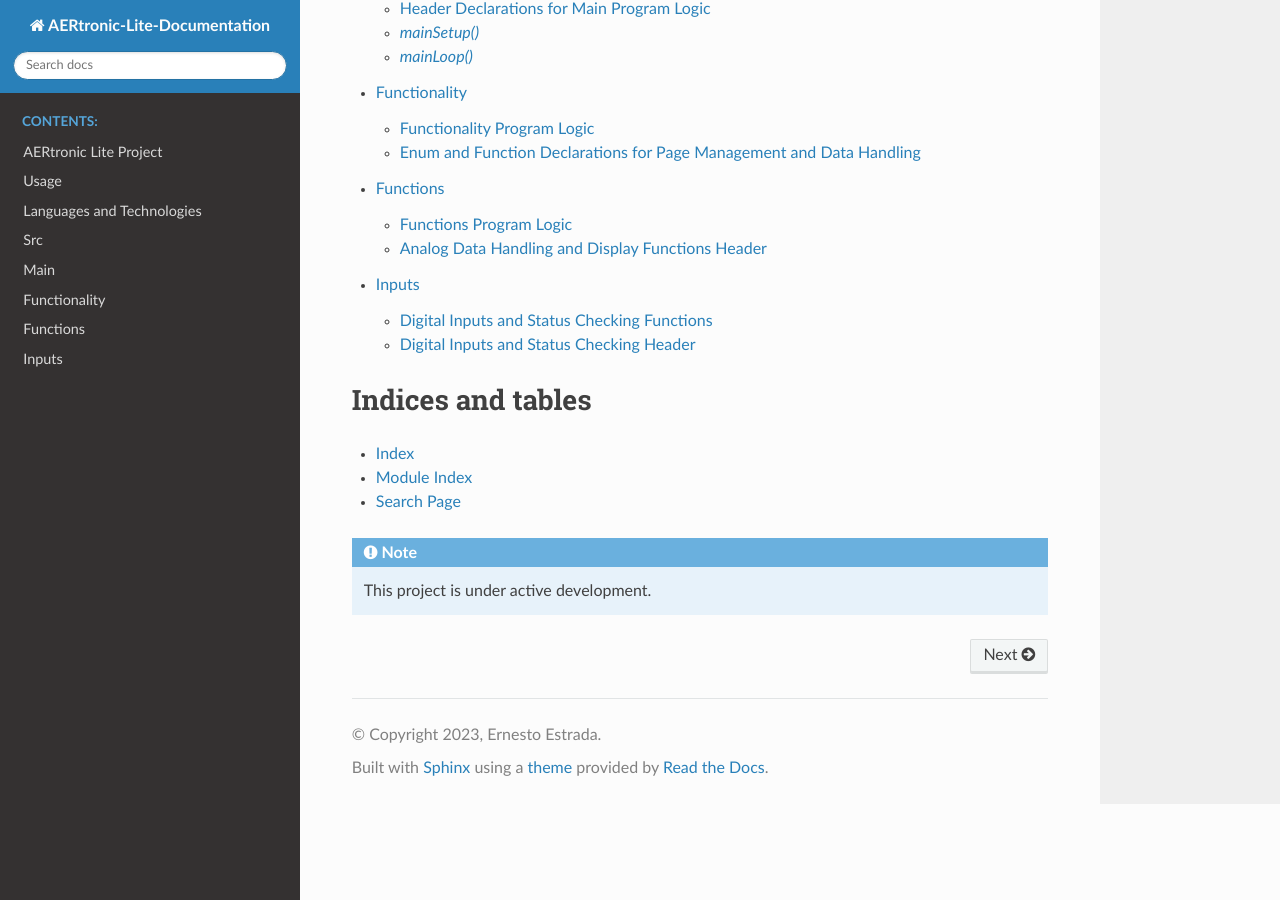
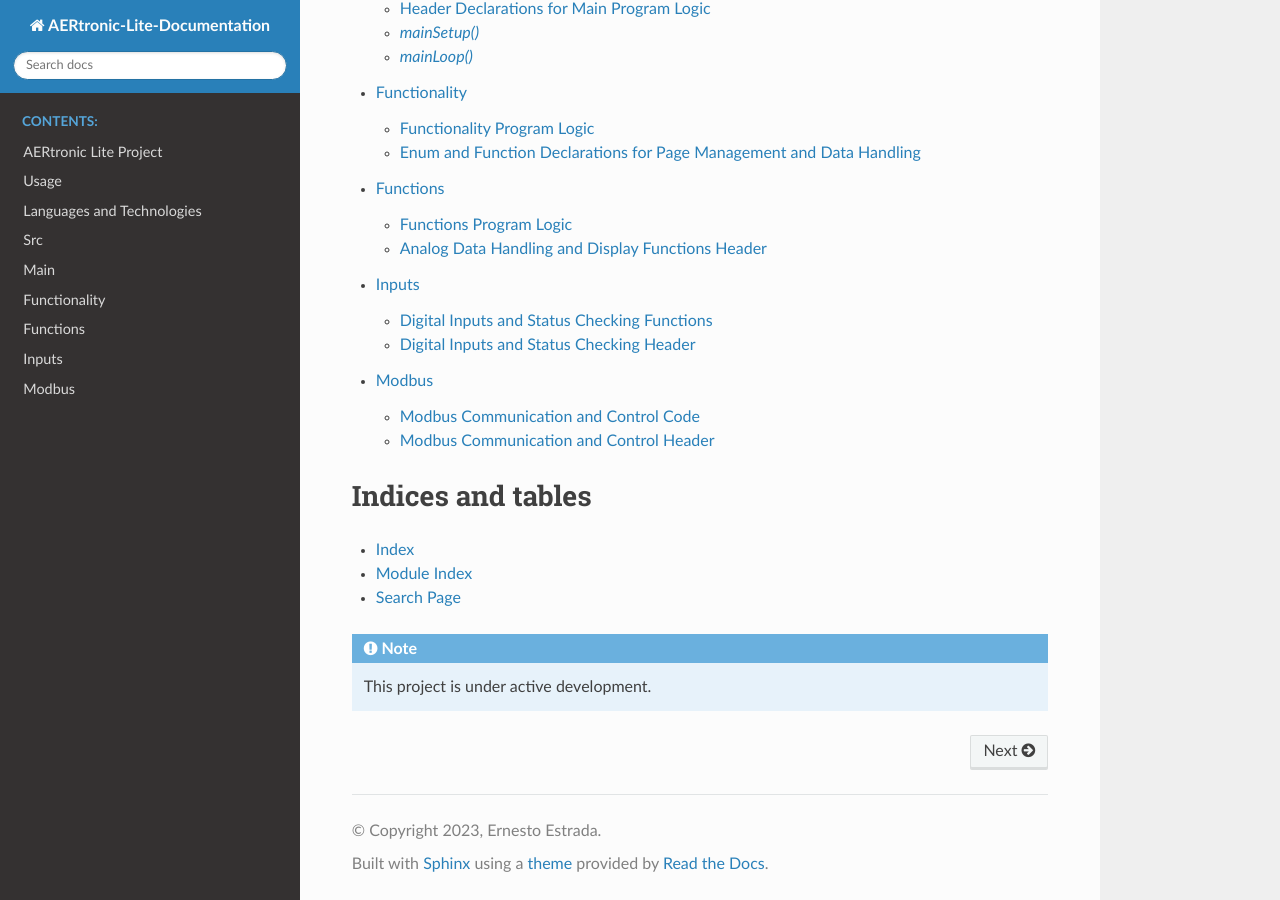
Before and after one commit to ErnestoAerzen/AERtronic-Lite-Documentation, a Sphinx documentation site: the page built from source/index.rst, in a window 1280 px wide and 900 px high, scrolled down 919 px. Built offline with Sphinx 7.4.7 and the Read the Docs theme 2.0.0, drawn with Linux system fonts in a browser that asks for light colours; part of the change alters nothing that is shown.

Commit message:
Add modbus.rst

```diff
--- a/source/index.rst
+++ b/source/index.rst
@@ -27,6 +27,7 @@ Check out the :doc:`usage` section for further information, including how to
    functionality
    functions
    inputs
+   modbus
 
 Indices and tables
 ==================
--- /dev/null
+++ b/source/modbus.rst
@@ -0,0 +1,151 @@
+Modbus
+======
+
+Modbus Communication and Control Code
+-------------------------------------
+
+This section introduces a source code file named `ModbusESP32.hpp`. This file handles Modbus communication using the ModbusMaster library and controls Modbus-related operations within the AERtronic Basic sketch.
+
+**Code Overview:**
+
+The `ModbusESP32.hpp` source code file includes the following significant components:
+
+1. **Include Statements:**
+
+The header file includes relevant libraries required for Modbus communication and functionality, such as `<ModbusMaster.h>`, "Outputs.hpp," and "Functions.hpp."
+
+2. **Modbus Configuration:**
+
+- Definitions for MAX485 DE (Data Enable) and RE_NEG (Receive Enable) pins are provided using the `#define` directive.
+- An instance of the `ModbusMaster` class, named `node`, is created to manage Modbus communication.
+- A boolean variable, `modbusStatus`, is declared to store the status of Modbus communication (active or inactive).
+
+3. **Modbus Initialization:**
+
+The function `setUpModbus()` is defined to set up the Modbus communication. This includes configuring the MAX485 pins, initializing the serial communication, and starting Modbus communication with a specific slave ID.
+
+4. **Sending Modbus Data:**
+
+The function `sendModbus()` is defined to send Modbus data. The appropriate data value (`200`, `300`, or `400`) is determined based on the `statusDigital` variable. The function sends the data to a specific register using the `node.writeSingleRegister()` function and provides appropriate feedback messages.
+
+5. **Printing Modbus Data:**
+
+The function `printModbus()` prints the current Modbus data value to a designated display element on the Nextion display. This function updates the graphical representation of Modbus communication status.
+
+This section provides a concise summary of the key components and functionality of the `ModbusESP32.hpp` source code file. For a detailed understanding of the code implementation and its interactions, refer to the subsequent sections.
+
+.. code-block:: cpp
+
+    #include "ModbusESP32.hpp"
+    #include <ModbusMaster.h>
+    #include "Outputs.hpp"
+    #include "Functions.hpp"
+
+    //Definition of pin DE of module MAX485 (TX)
+    #define MAX485_DE 17
+    //Definition of pin RE_NEG of module MAX485 (RX)
+    #define MAX485_RE__NEG 16
+
+    //Creation of an instance of ModbusMaster
+    ModbusMaster node;
+
+    //Variable to store the status of Modbus(active or inactive)
+    bool modbusStatus = false;
+
+    //Sends data over Modbus RTU: 200-Ok, 300-Warning, 400-Error
+    int data = 0; //Update this value according to what is needed!!!
+
+    void setUpModbus() {
+        //Configure pins MAX485_RE__NEG and MAX485_DE as outputs
+        pinMode(MAX485_RE__NEG, OUTPUT);
+        pinMode(MAX485_DE, OUTPUT);
+        //Set pin RE_NEG as HIGH (Disable reception)
+        digitalWrite(MAX485_RE__NEG, 1);
+        //Set pin DE as HIGH (Enable transmission)
+        digitalWrite(MAX485_DE, 1);
+
+        //Begin serial communication at 115200 baud rate:
+        Serial2.begin(115200);
+        //Waits until Serial2 port opens:
+        while(!Serial2) {
+            ;
+        }
+
+        //Start Modbus RTUcommunication with slave id = 1
+        node.begin(1, Serial2);
+    }
+
+    void sendModbus() {
+
+        // Verificar si se ha presentado un evento en el sistema
+        // Por ejemplo, si un sensor ha detectado un valor fuera de los límites normales
+        if(statusDigital == 0) {
+            data = 200;
+        } else if(statusDigital == 1) {
+            data = 300;
+        } else if(statusDigital == 2) {
+            data = 400;
+        }
+
+        //Sends the value of data to the 0 register of the slave
+        uint8_t result = node.writeSingleRegister(0, data);
+
+        if(result == node.ku8MBSuccess) {
+            //Prints a succesful message of transmission
+            Serial2.println("Succesful data sent");
+        } else {
+            //Print a failure message of transmission
+            Serial2.print("Unable to send data, result = ");
+            //Prints the result of the operation:
+            Serial2.println(result);
+        }
+
+        Serial.print("fill 700,455,100,25,65535");
+        endLine();
+        Serial.print("xstr 700,445,100,25,6,RED,65535,1,1,3,\"Modbus On\"");
+        endLine();
+    }
+
+    void printModbus() {
+        Serial.print("Comunicacion.tm.txt=\"" + String(data) + "\"");
+        endLine();
+    }
+
+Modbus Communication and Control Header
+---------------------------------------
+
+This section introduces a header file named `ModbusESP32.hpp`. This header file declares function prototypes and global variables related to Modbus communication and control within the AERtronic Basic sketch.
+
+**Header Overview:**
+
+The header file includes the following significant declarations:
+
+1. **Function Prototypes:**
+
+The header declares three functions that are crucial for Modbus communication and control:
+
+- `setUpModbus()`: This function sets up the Modbus communication by configuring the necessary pins, initializing serial communication, and starting Modbus communication with a specific slave ID.
+- `sendModbus()`: This function sends Modbus data based on the current `statusDigital` value. The data is sent to a specific register using the ModbusMaster library functions.
+- `printModbus()`: This function prints the current Modbus data value to a designated display element on the Nextion display.
+
+2. **Global Variables:**
+
+The header declares the following global variables:
+
+- `modbusStatus`: A boolean variable that stores the status of Modbus communication (active or inactive).
+- `data`: An integer variable that holds the data value to be sent over Modbus. The value is determined based on the `statusDigital` variable.
+
+These function prototypes and global variables are essential components of Modbus communication and control in the AERtronic Basic sketch. They enable effective interaction with Modbus devices and update the Nextion display with relevant information.
+
+This section provides a concise overview of the function prototypes and global variables declared in the `ModbusESP32.hpp` header file. For a comprehensive understanding of how these components are utilized and their interactions within the sketch, refer to the subsequent sections.
+
+.. code-block:: cpp
+
+    #include <Arduino.h>
+
+    void setUpModbus();
+    void sendModbus();
+    void printModbus();
+
+    extern bool modbusStatus;
+    extern int data;
```
Also changed, not shown: 11 other files.
